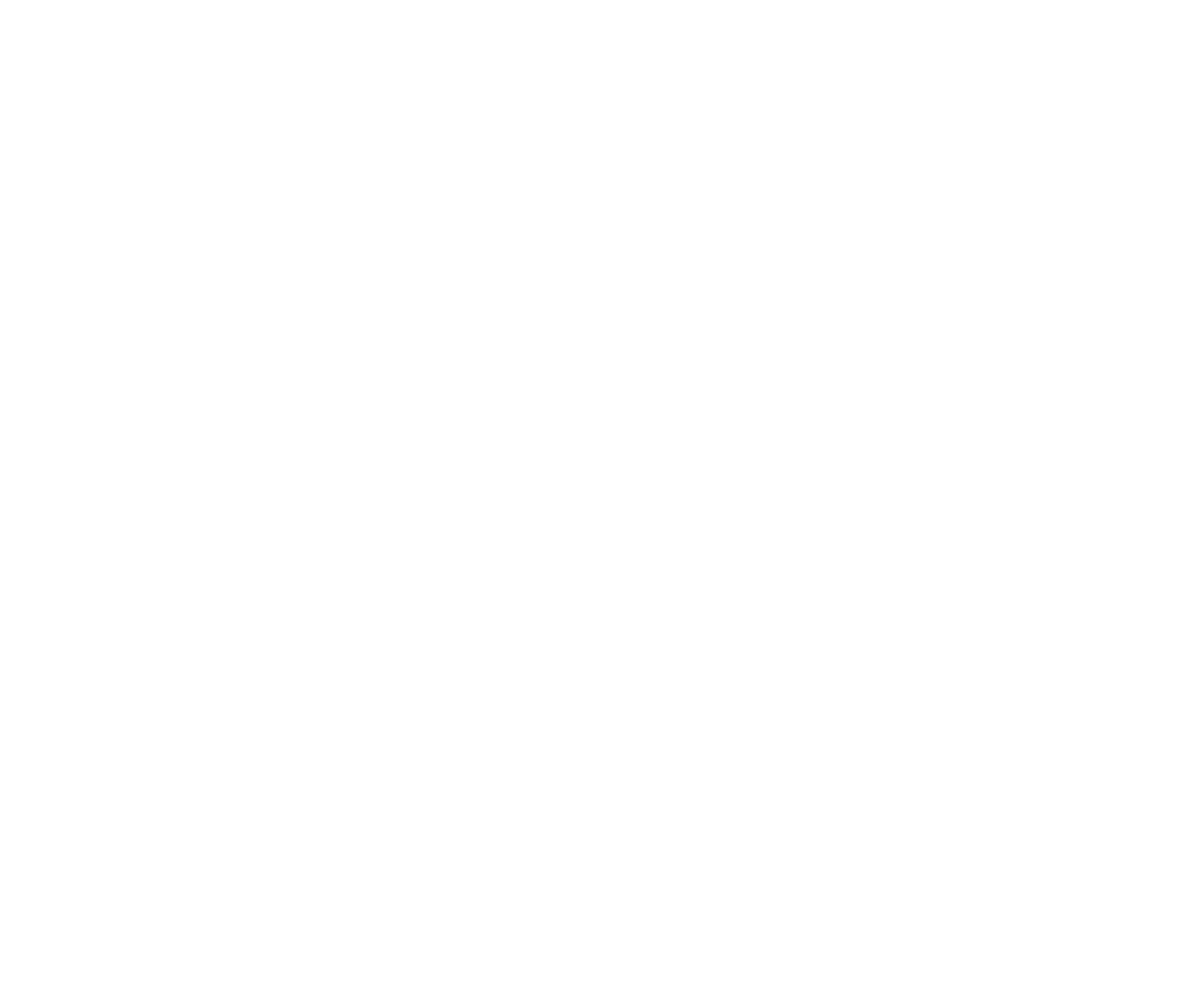
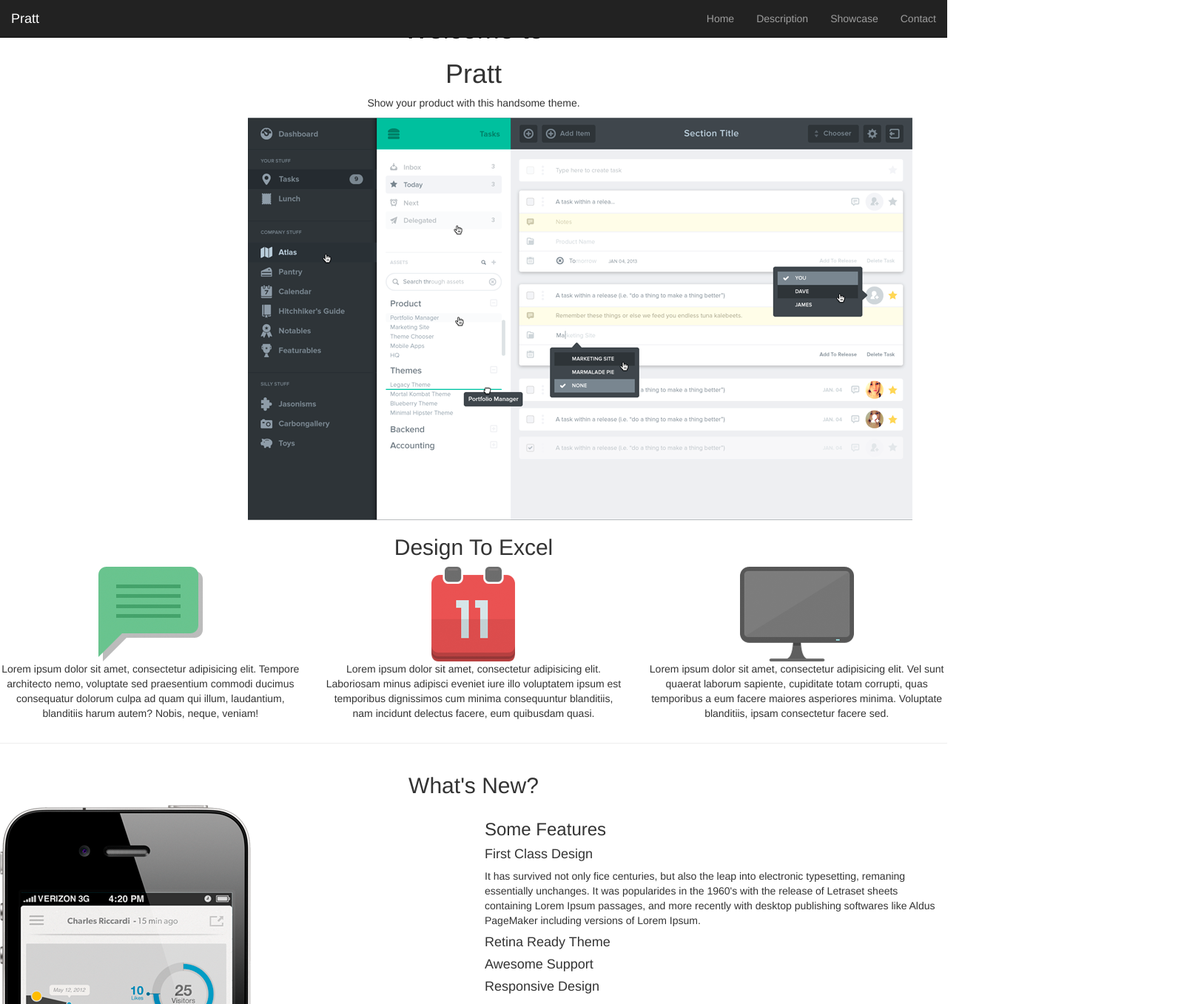
Before and after one commit to maitc/responsive-pratt, a plain HTML site: page index.html in a window 1280 px wide. Shown: the top 1357 px of the page at 74% size, 1600 px wide, since content can reach past the window. Before the commit the page ends 800 px from the top, so only its background shows below. Drawn offline with nearby package versions, Linux system fonts and the light colour scheme.

Commit message:
index 2/4

```diff
--- a/index.html
+++ b/index.html
@@ -3,8 +3,95 @@
 <head>
 	<meta charset="UTF-8">
 	<title>Pratt</title>
+	<meta name="viewport" content="width=device-width, initial-scale=1">
+	<link href="https://fonts.googleapis.com/css?family=Lato:300,400|Raleway:300,700" rel="stylesheet">
+	<link rel="stylesheet" href="https://maxcdn.bootstrapcdn.com/bootstrap/3.3.7/css/bootstrap.min.css" integrity="sha384-BVYiiSIFeK1dGmJRAkycuHAHRg32OmUcww7on3RYdg4Va+PmSTsz/K68vbdEjh4u" crossorigin="anonymous">
+	<link rel="stylesheet" href="assets/css/main.css">
 </head>
 <body>
+	<section class="first-section">
+		<nav class="navbar navbar-inverse navbar-fixed-top color-logo">
+			 <div class="container-fluid color">
+   				 <div class="navbar-header">
+      				<a class="navbar-brand logo" href="#">
+        				<p>Pratt</p>
+      				</a>
+    			</div>
+    			<div class="navbar-collapse collapse">
+    				<ul class="nav navbar-nav navbar-right menu">
+    					<li><a href="#home">Home</a></li>
+    					<li><a href="#description">Description</a></li>
+    					<li><a href="#showcase">Showcase</a></li>
+    					<li><a href="#contact">Contact</a></li>
+    				</ul>
+    			</div>
+    		</div>
+		</nav>
+		<div class="container-titulo">
+			<div class="row">
+				<div class="col-lg-12 col-md-12 col-sm-12 col-xs-12 text-center">
+					<h1>Welcome to</h1>
+					<h1 id="pratt">Pratt</h1>
+				</div>
+				<div class="col-lg-12 col-md-12 col-sm-12 col-xs-12 text-center">
+					<p>Show your product with this handsome theme.</p>
+				</div>
+			</div>
+			<div class=“row”>
+                <div class="col-md-offset-3 .col-md-6  col-xs-12">
+                		<img src="assets/img/app-bg.png" class="img-principal">
+                </div>
+            </div>
+		</div>
+	</section>
+	<!-- SECTION TWO -->
+	<section class="second-section">
+		<div class="row">
+			<div class="col-lg-12 col-md-12 col-sm-12 col-xs-12 text-center">
+				<h2>Design To Excel</h2>
+			</div>
+		</div>
+		<div class="row">
+			<div class="col-xs-12 col-md-4 text-center ajuste-caja">
+				<img src="assets/img/intro01.png" alt="img-1" class="img-uno">
+				<p>	Lorem ipsum dolor sit amet, consectetur adipisicing elit. Tempore architecto nemo, voluptate sed praesentium commodi ducimus consequatur dolorum culpa ad quam qui illum, laudantium, blanditiis harum autem? Nobis, neque, veniam!
+				</p>
+	  		</div>
+			<div class="col-xs-12 col-md-4 text-center ajuste-caja">
+				<img src="assets/img/intro02.png" alt="img-1" class="img-dos">
+				<p>	Lorem ipsum dolor sit amet, consectetur adipisicing elit. Laboriosam minus adipisci eveniet iure illo voluptatem ipsum est temporibus dignissimos cum minima consequuntur blanditiis, nam incidunt delectus facere, eum quibusdam quasi.
+				</p>
+			</div>
+			<div class="col-xs-12 col-md-4 text-center ajuste-caja">
+				<img src="assets/img/intro03.png" alt="img-tres" class="img-tres">
+				<p>	Lorem ipsum dolor sit amet, consectetur adipisicing elit. Vel sunt quaerat laborum sapiente, cupiditate totam corrupti, quas temporibus a eum facere maiores asperiores minima. Voluptate blanditiis, ipsam consectetur facere sed.
+				</p>
+			</div>
+		</div>
+	</section>
+	<!-- SECTION THRID -->
+	<section class="thrid-section">
+		<hr>
+		<div class="row">
+			<div class="col-lg-12 col-md-12 col-sm-12 col-xs-12 text-center">
+				<h2>What's New?</h2>
+			</div>
+		</div>
+		<div class="row">
+		   	<div class="col-xs-12 col-md-6 ajuste-caja">
+		   		<img src="assets/img/mobile.png" alt="celular" class="img-responsive img-cuatro">
+		   	</div>
+		 	<div class="col-xs-12 col-md-6 ajuste-caja">
+		 		<h3>Some Features</h3>
+		 		<h4 class="subtitulo-uno">First Class Design</h4>
+		 		<p class="parrafo-tercero">It has survived not only fice centuries, but also the leap into electronic typesetting, remaning essentially unchanges. It was popularides in the 1960's with the release of Letraset sheets containing Lorem Ipsum passages, and more recently with desktop publishing softwares like Aldus PageMaker including versions of Lorem Ipsum.</p>
+		 		<h4 class="subtitulo-dos">Retina Ready Theme</h4>
+		 		<h4 class="subtitulo-dos">Awesome Support</h4>
+		 		<h4 class="subtitulo-dos">Responsive Design</h4>
+		 	</div>
+		</div>
+	</section>
+
 
 </body>
 </html>
```
